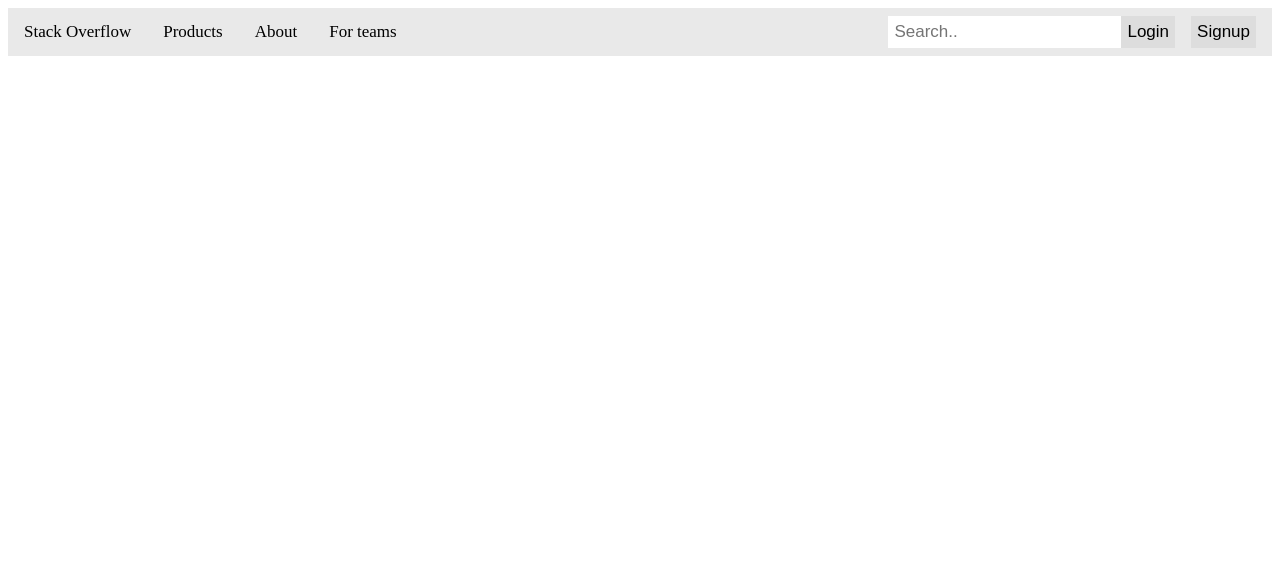
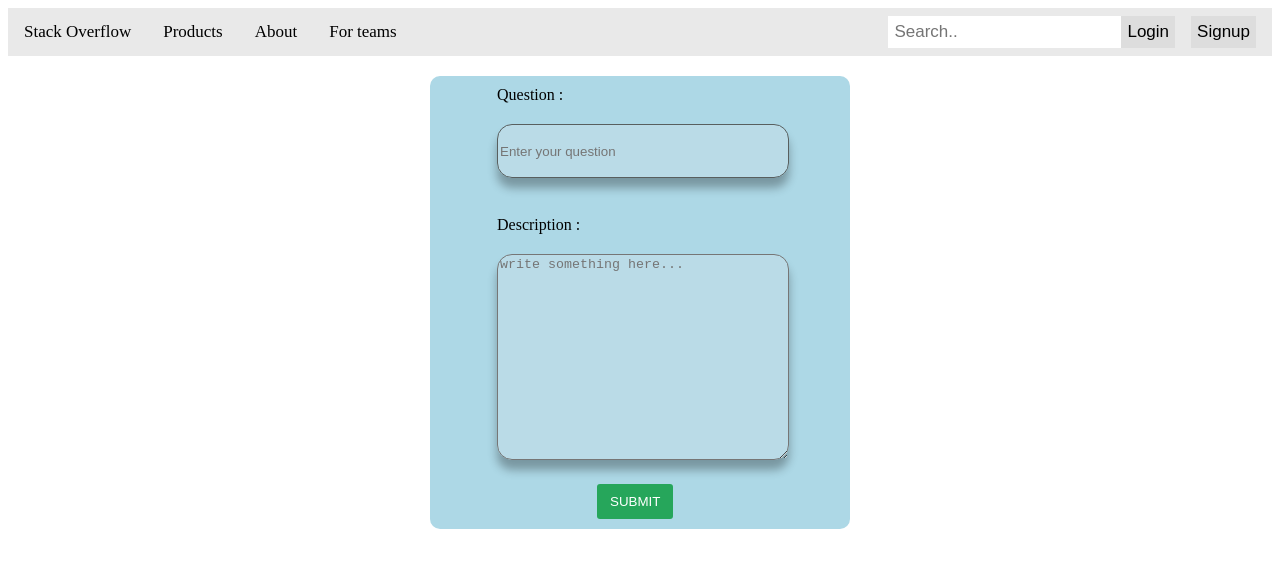
Before and after one commit to Hemareddyn/angularproject-, an Angular app in the folder project/: page /userpost in a window 1280 px wide. Before the commit this address led to /. Shown: the top 568 px of the page. Built offline with nearby package versions, Linux system fonts and the light colour scheme.

Commit message:
userpost

```diff
--- a/project/package.json
+++ b/project/package.json
@@ -11,10 +11,12 @@
   "private": true,
   "dependencies": {
     "@angular/animations": "~13.0.0",
+    "@angular/cdk": "^13.0.2",
     "@angular/common": "~13.0.0",
     "@angular/compiler": "~13.0.0",
     "@angular/core": "~13.0.0",
     "@angular/forms": "~13.0.0",
+    "@angular/material": "^13.0.2",
     "@angular/platform-browser": "~13.0.0",
     "@angular/platform-browser-dynamic": "~13.0.0",
     "@angular/router": "~13.0.0",
--- a/project/src/app/app-routing.module.ts
+++ b/project/src/app/app-routing.module.ts
@@ -2,12 +2,14 @@ import { NgModule } from '@angular/core';
 import { RouterModule, Routes } from '@angular/router';
 import { LoginComponent } from './components/login/login.component';
 import { SignupComponent } from './components/signup/signup.component';
-import {ForgotpasswordComponent} from './components/forgotpassword/forgotpassword.component'
+import {ForgotpasswordComponent} from './components/forgotpassword/forgotpassword.component';
+import { UserpostComponent} from './components/userpost/userpost.component';
 const routes: Routes = [
   {path:'' , redirectTo: 'login' ,pathMatch: 'full'},
   {path: 'login', component : LoginComponent},
   {path: 'signup', component : SignupComponent},
-  {path: 'forgotpassword', component : ForgotpasswordComponent}
+  {path: 'forgotpassword', component : ForgotpasswordComponent},
+  {path: 'userpost', component : UserpostComponent}
 
 ];
 
--- /dev/null
+++ b/project/src/app/components/userpost/userpost.component.css
@@ -0,0 +1,194 @@
+.container{
+  width: 100%;
+  max-width: 400px;
+  padding: 10px;
+  background-color: lightblue;
+  display: flex;
+  align-items: center;
+  flex-direction: column;
+  place-content: center;
+  margin: 20px auto;
+  border-radius: 10px;
+
+
+  }
+  #click{
+    display:none;
+  }
+  .click-me{
+    display:block;
+    width:160px;
+    height:50px;
+    background: #27ae60;
+    border:1px solid #26a65b;
+    color:white;
+    text-align:center;
+    font-size:22px;
+    line-height:50px;
+    border-radius:3px;
+    cursor:pointer;
+    transition: .5s;
+  }
+  #con{
+    opacity: 0;
+    visibility: hidden;
+    position:absolute;
+    top:50%;
+    left:50%;
+    transform:translate(-50%,-50%);
+    min-width:280px;
+    max-width:600px;
+    width:100%;
+    margin:0 auto;
+    height:550px;
+    background: white;
+    box-shadow:0 10px 20px rgba(0,0,0,0.3);
+    border-radius:15px;
+    overflow:hidden;
+    font-family: sans-serif;
+
+  }
+  .title{
+    position:relative;
+    min-width:280px;
+    max-width:560px;
+    width:100%;
+    height:50px;
+    background:#dde1e740;
+    margin:20px auto;
+    border: 1px solid rgb(88, 95, 95);
+    outline: none;
+    box-shadow:0 10px 10px rgba(0,0,0,0.3);
+    /* box-shadow:  5px 5px 10px rgba(94, 104, 121, 0.288); */
+    border-radius:15px;
+    overflow:hidden;
+  }
+  .desc{
+    position:relative;
+    min-width:280px;
+    max-width:560px;
+    width:100%;
+    height:200px;
+    background:#dde1e740;
+    margin:20px auto;
+    outline:none;
+    box-shadow:0 10px 10px rgba(0,0,0,0.3);
+    border-radius:15px;
+    overflow:hidden;
+
+  }
+  #titletext{
+    width:500px;
+    height:50px;
+    margin-left:30px;
+  }
+  #titledesc{
+    min-width:280px;
+    max-width:500px;
+    width:100%;
+    height:130px;
+    margin-left:30px;
+  }
+  .title label,.desc label{
+    margin: 10px 0px 5px 35px;
+    font-family: sans-serif;
+    font-size: 18px;
+  }
+
+  #click:checked ~ .cont{
+    opacity:1;
+    visibility: visible;
+  }
+  .header{
+    height:68px;
+    background:#27ae60;
+    overflow:hidden;
+    border-radius:3px 3px 0 0;
+    box-shadow: 0 2px 3px 0 rgba(0,0,0,0.2);
+  }
+  .header h2{
+    color:white;
+    padding:16px;
+    padding-left: 32px;
+    font-weight:normal;
+  }
+  .fa-times{
+    position:absolute;
+    right:20px;
+    top:20px;
+    color:#e8f7fc;
+    font-size:20px;
+    font-weight:bold;
+    cursor:pointer;
+  }
+  .fa-check{
+    font-size:50px;
+    color:#27ae60;
+    font-weight:bold;
+    height:80px;
+    width:80px;
+    border:2px solid #27ae60;
+    text-align:center;
+    padding-top:13px;
+    border-radius:50%;
+    box-sizing: border-box;
+    margin:30px 0 0 160px;
+  }
+  .submit-btn{
+    position:fixed;
+    bottom:200px;
+    left:35%;
+    color:rgb(212, 40, 40);
+    border:none;
+    outline: none;
+    background-color:#26a65b;
+    border-radius:3px;
+    padding:10px 13px;
+    margin-left:12%;
+    font-size:18px;
+    cursor:pointer;
+  }
+  .close-btn{
+    position:absolute;
+    bottom:10px;
+    left: 55% ;
+    /* border:1px solid #27ae60; */
+    border-radius:3px;
+    /* color:#27ae60; */
+    padding:8px 10px;
+    font-size:18px;
+    cursor:pointer;
+  }
+  /* .close-btn:hover{
+    background: #27ae60;
+    color:white;
+    transition: .5s;
+  } */
+
+  .load-spinner {
+    position: absolute;
+    width: 100%;
+    height: 100%;
+    background-color: black;
+    opacity: 0.7;
+    z-index: 99;
+  }
+
+
+  .sub-btn{
+     margin: 0 0 0 35%;
+     color:white;
+    border:none;
+    outline: none;
+    background-color:#26a65b;
+    border-radius:3px;
+    padding:10px 13px;
+  }
+  @media (min-width: 768px) {
+      .submit-btn{
+         position: absolute;
+         bottom :5px;
+         left :25%;
+
+      }
+  }
--- /dev/null
+++ b/project/src/app/components/userpost/userpost.component.html
@@ -0,0 +1,44 @@
+<div class="container">
+    <div class="row">
+      <div class="col-md-12 col-sm-6">
+        <!-- Dialog-close -->
+
+        <!-- <div *ngIf="close" class="close-class">
+          <button style="float: right; background-color:blue;color:white;" mat-mini-fab mat-dialog-close>
+            <mat-icon>close</mat-icon>
+          </button>
+        </div> -->
+        <form #ref="ngForm" (ngSubmit)="onSubmit(ref.value)">
+
+          <div class="form-group">
+            <label for="x1">Question :</label><br>
+            <input type="text" name="title" class="form-control title" placeholder="Enter your question" ngModel>
+          </div><br>
+
+          <div class="form-group green-border-focus">
+            <label for=""> Description :</label> <br>
+            <textarea name="description" class="form-control desc" id="exampleFormControlTextarea5" rows="5"
+              placeholder="write something here..." ngModel></textarea>
+          </div>
+
+          <!-- <label>Please add relevant tags for your post</label>
+                <div class="form-check" *ngFor='let tag of tags'>
+                      <label class="form-check-label" [for]="tag.id">
+                        <input type="checkbox" [name]="tag.name" [id]="tag.id" class="form-check-input" [value]="tag.value" ngModel>{{tag.displayName}}
+                      </label>
+                </div> -->
+
+
+          <div class="text-center form-group">
+            <button class="btn btn-success sub-btn">SUBMIT</button>
+          </div>
+        </form>
+
+
+
+
+
+      </div>
+    </div>
+
+  </div>
--- /dev/null
+++ b/project/src/app/components/userpost/userpost.component.ts
@@ -0,0 +1,47 @@
+import { Component, OnInit } from '@angular/core';
+import { NgForm }   from '@angular/forms';
+
+@Component({
+  selector: 'app-userpost',
+  templateUrl: './userpost.component.html',
+  styleUrls: ['./userpost.component.css']
+})
+export class UserpostComponent implements OnInit {
+
+  constructor() { }
+
+  ngOnInit(): void {
+  }
+
+
+ onSubmit(x:any): void {
+   console.log("getting data from the user question");
+  //  let formData = new FormData();
+  //  formData.append('title', postObj.title);
+  //  formData.append('description', postObj.description);
+  //  if (this.selectedFile)
+  //  {
+  //    formData.append('sampleFile', this.selectedFile);
+  //  }
+  //  let tagging = 'x';
+  //  for (let tag of this.tags) {
+  //    if (postObj[tag.name])
+  //    {
+  //      tagging += ' ' + tag.value;
+  //    }
+  //  }
+  //  formData.append('tags', tagging);
+
+  //  this.post_obj.onCreatePost(formData).subscribe(
+  //    (res) => {
+  //      console.log(res);
+  //      this.notificationService.showNotification('Successfully posted', 'OK', 'success')
+  //      this.close = true;
+  //    },
+  //    (err)=>{
+  //      console.log(err);
+  //    }
+  //  )
+
+ }
+}
```
Also changed, not shown: project/src/app/app.module.ts (+12 -0 lines), 2 other files (tests, documents, lock files or other folders).
